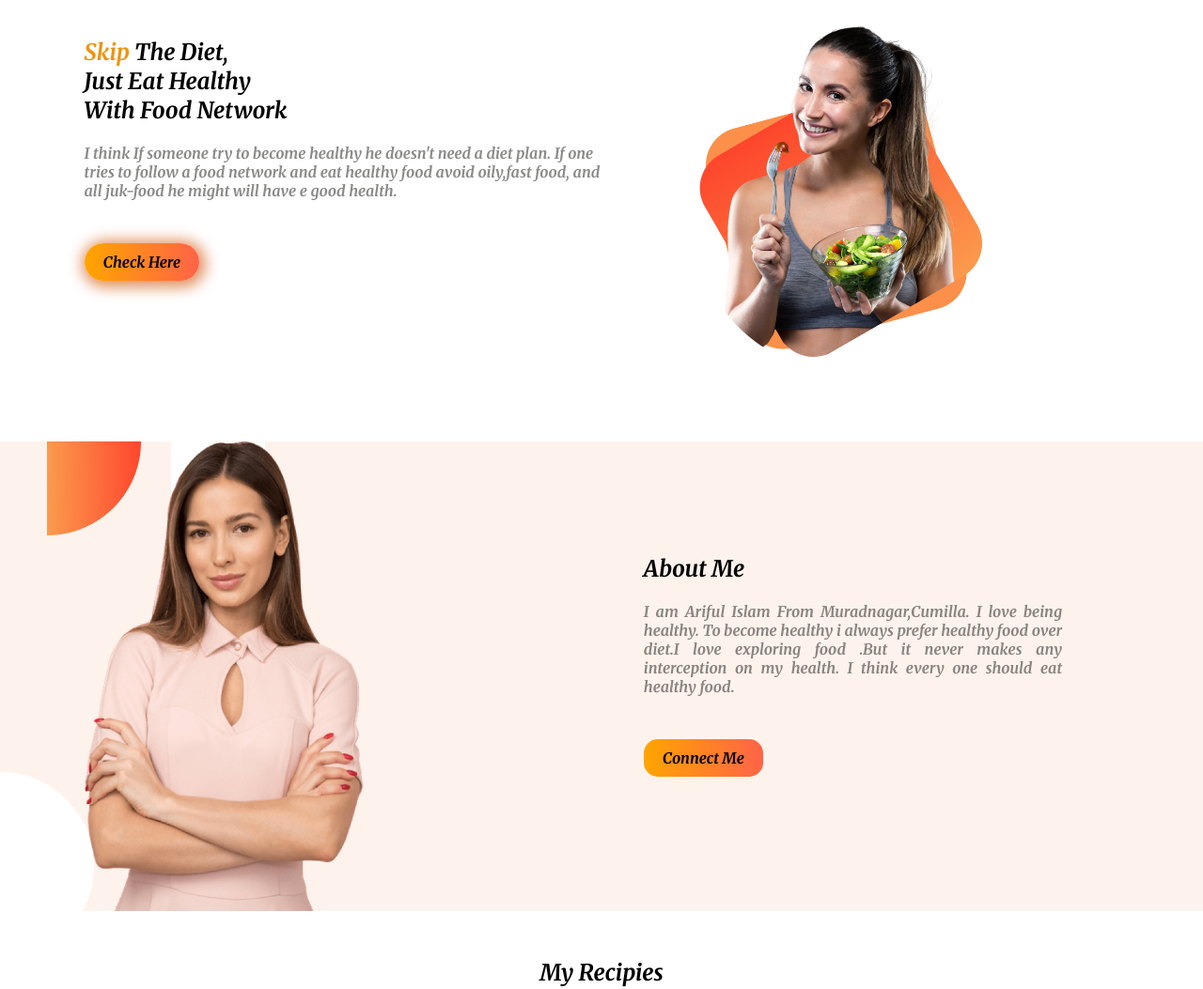
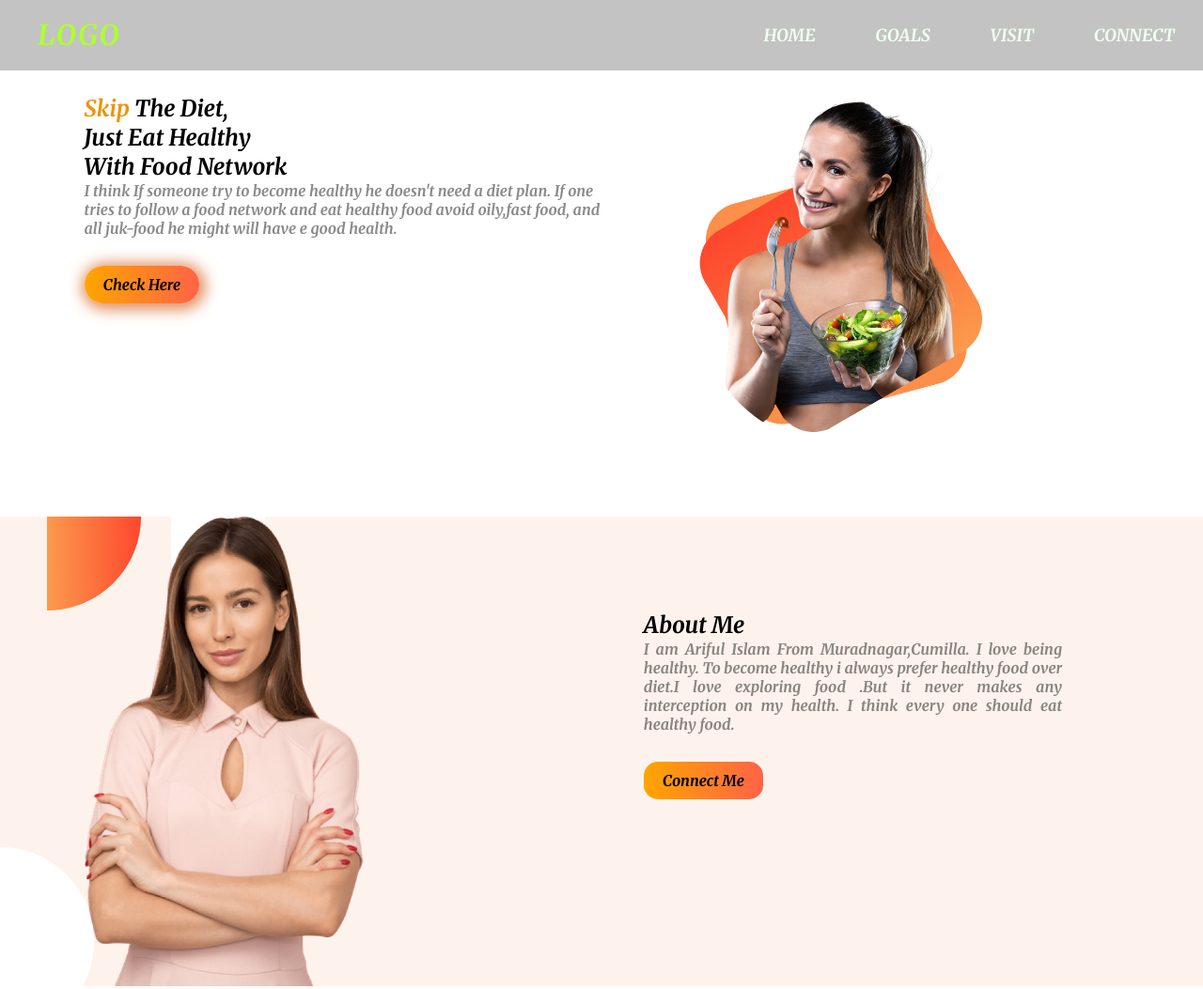
Before and after one commit to arifulanik/Assignment-01, a plain HTML site: page index.html in a window 1280 px wide. Shown: the top 1053 px of the page at 94% size. Drawn offline with Linux system fonts and the light colour scheme.

Commit message:
finallay done with navigation bar

```diff
--- a/index.html
+++ b/index.html
@@ -14,6 +14,18 @@
 </head>
 
 <body>
+    <nav>
+        <div class="logo">
+            <p>Logo</p>
+        </div>
+        <ul>
+            <li><a href="">Home</a></li>
+            <li><a href="">goals</a></li>
+            <li><a href="">Visit</a></li>
+            <li><a href="">connect</a></li>
+        </ul>
+
+    </nav>
     <section class="first-sec flex-item">
         <div class="first-half">
             <h1> <span>Skip</span> The Diet,<br>Just Eat Healthy <br>With Food Network</h1>
--- a/style.css
+++ b/style.css
@@ -1,7 +1,48 @@
-body{
+*{
     margin: 0;
+    padding: 0;
     font-family: 'Merriweather', serif;
 }
+
+nav{
+    width: 100%;
+    height: 75px;
+    background-color: rgba(80, 79, 79, 0.342);
+    line-height: 75px;
+    margin-top: 0px;
+    padding: 0 0;
+    position: fixed;
+    z-index: 1;
+}
+.logo{
+    font-size: 30px;
+    font-weight: bold;
+    letter-spacing: 1.5px;
+    padding-left: 40px;
+}
+.logo p{
+    float: left;
+    color: greenyellow;
+    text-transform: uppercase;
+}
+nav ul{
+    float: right;
+}
+nav ul li{
+    display: inline-block;
+    list-style: none;
+}
+nav ul li a{
+    color: honeydew;
+    text-decoration: none;
+    font-size: 18px;
+    text-transform: uppercase;
+    padding: 0 30px;
+}
+nav ul li a:hover{
+    color: greenyellow;
+}
+
 .flex-item{
     display: flex;
     margin-bottom: 50px;
@@ -11,7 +52,7 @@ span{
     color: rgb(238, 147, 11);
 }
 .first-sec{
-
+    margin-top: 100px;
     height: 400px;
 
 }
@@ -98,14 +139,14 @@ span{
 }
 
 .final-part{
-    margin-right: 3%;
+    margin-right: 5%;
     height: 380px;
 
 }
 #left{
     float: left;
     width: 30%;
-    margin-left: 10%;
+    margin-left: 5%;
     justify-content: space-around;
     box-shadow: 5px 6px 10px 5px #888888;
     padding: 10px;
@@ -123,23 +164,25 @@ span{
 
 .last-sec{
     display: flex;
-    margin-left: 10%;
+    margin-left: 5%;
     box-shadow: 5px 6px 10px 5px #888888;
-    width: 87%;
+    width: 90%;
     border-radius: 10px;
     margin-bottom: 100px;
+    height: 100px;
 
 }
 .bottom{
     width: 30%;
     margin-left: 50px;
+    padding-top: 10px;
 
 }
 
 footer{
     text-align: center;
     margin-top: 10px;
-    padding-top: 10px;
+    padding-top: 40px;
 }
 .foot{
 
```
